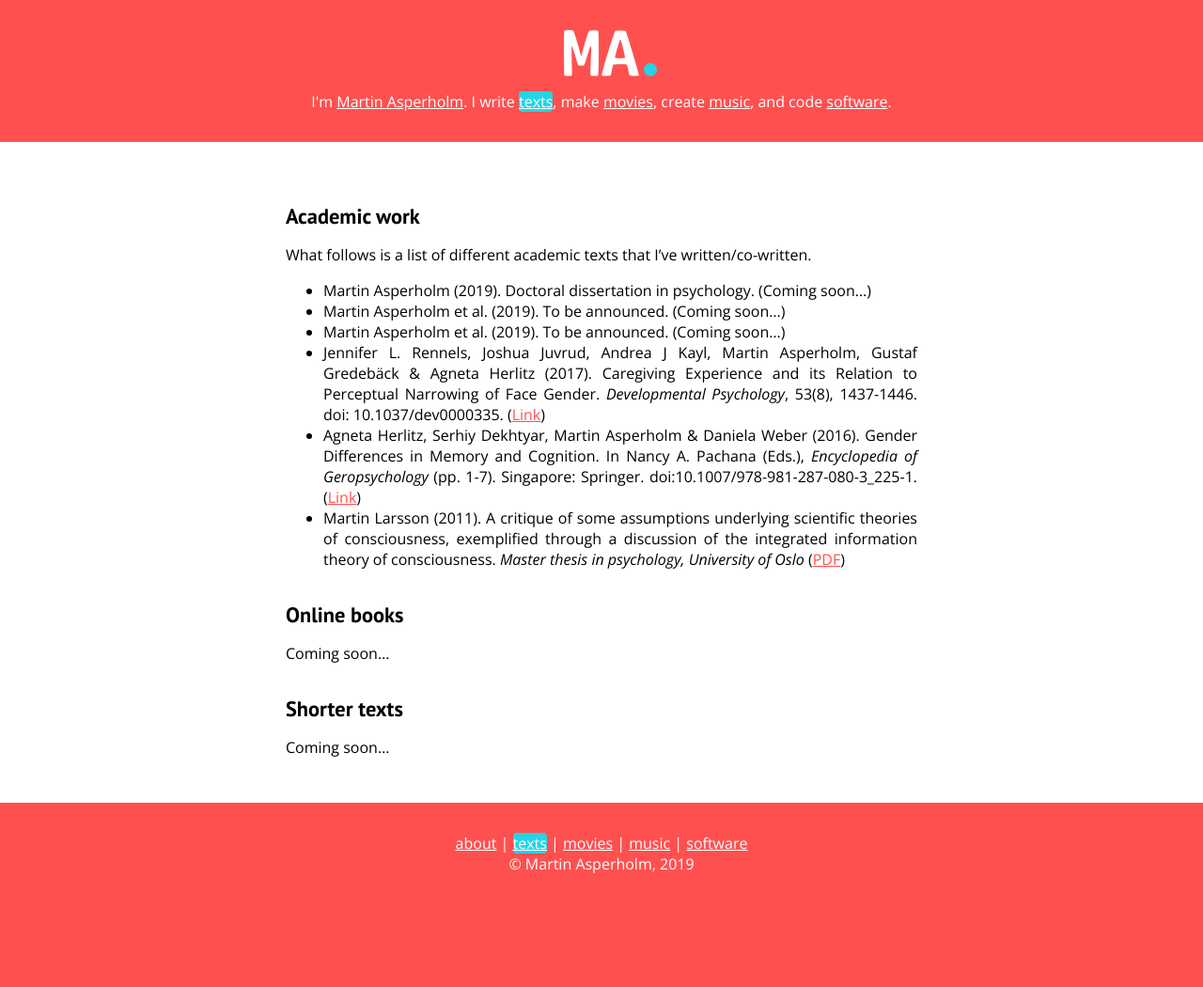
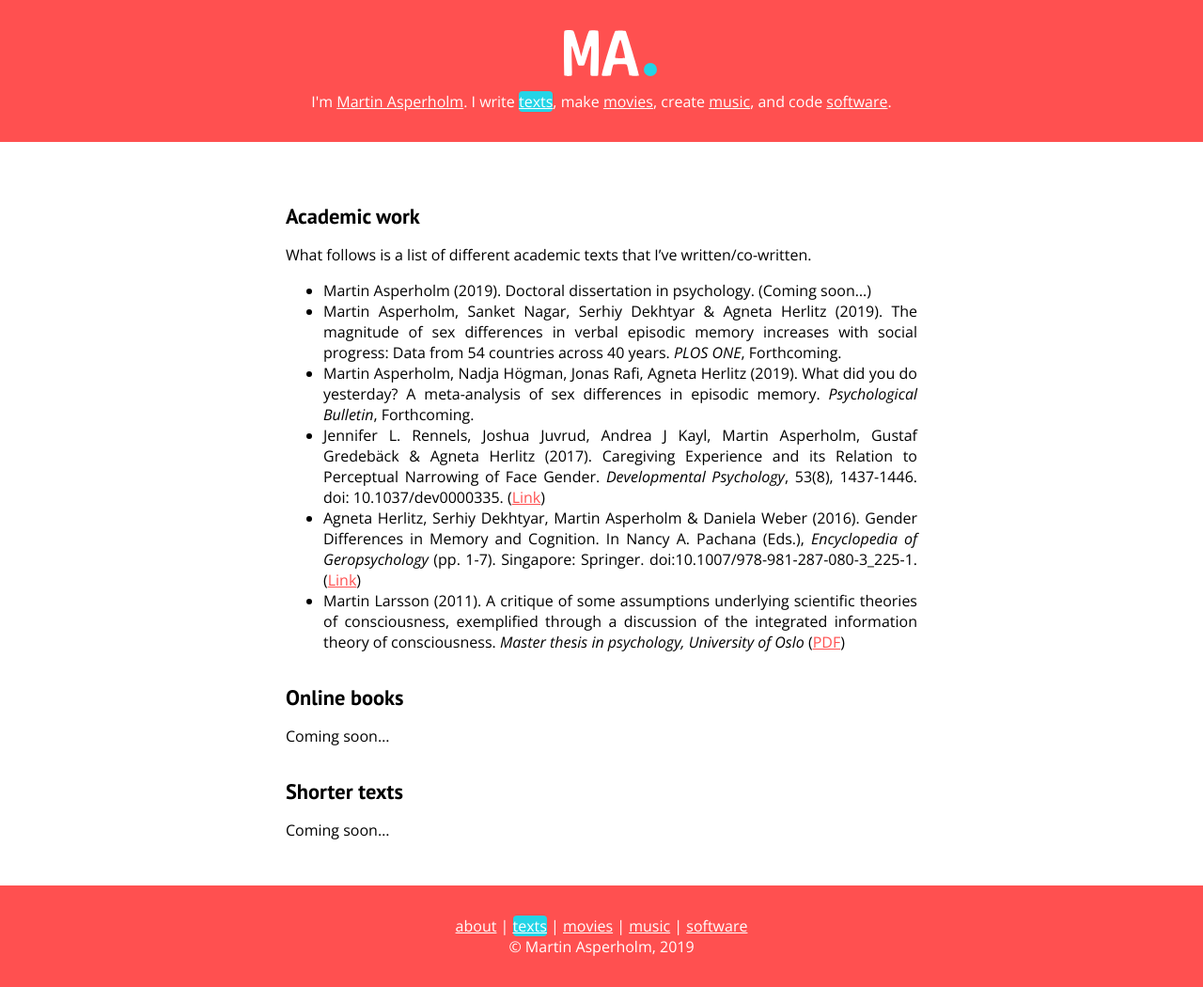
Before and after one commit to Speldosa/Speldosa.github.io, a Jekyll site: the page built from texts/index.md, in a window 1280 px wide. Shown: the whole page at 94% size. Built offline with Jekyll 4.4.1, drawn with Linux system fonts in a browser that asks for light colours; before the commit the page ends 962 px from its top, so only the background shows below that.

Commit message:
Added two forthcoming references.

```diff
--- a/texts/index.md
+++ b/texts/index.md
@@ -11,8 +11,8 @@ changefreq: monthly
 What follows is a list of different academic texts that I've written/co-written.
 
 * Martin Asperholm (2019). Doctoral dissertation in psychology. (Coming soon...)
-* Martin Asperholm et al. (2019). To be announced. (Coming soon...)
-* Martin Asperholm et al. (2019). To be announced. (Coming soon...)
+* Martin Asperholm, Sanket Nagar, Serhiy Dekhtyar & Agneta Herlitz (2019). The magnitude of sex differences in verbal episodic memory increases with social progress: Data from 54 countries across 40 years. *PLOS ONE*, Forthcoming.
+* Martin Asperholm, Nadja Högman, Jonas Rafi, Agneta Herlitz (2019). What did you do yesterday? A meta-analysis of sex differences in episodic memory. *Psychological Bulletin*, Forthcoming.
 * Jennifer L. Rennels, Joshua Juvrud, Andrea J Kayl, Martin Asperholm, Gustaf Gredebäck & Agneta Herlitz (2017). Caregiving Experience and its Relation to Perceptual Narrowing of Face Gender. *Developmental Psychology*, 53(8), 1437-1446. doi: 10.1037/dev0000335. ([Link](https://www.ncbi.nlm.nih.gov/pubmed/28594188))
 * Agneta Herlitz, Serhiy Dekhtyar, Martin Asperholm & Daniela Weber (2016). Gender Differences in Memory and Cognition. In Nancy A. Pachana (Eds.), *Encyclopedia of Geropsychology* (pp. 1-7). Singapore: Springer. doi:10.1007/978-981-287-080-3_225-1. ([Link](http://link.springer.com/referenceworkentry/10.1007/978-981-287-080-3_225-1))
 * Martin Larsson (2011). A critique of some assumptions underlying scientific theories of consciousness, exemplified through a discussion of the integrated information theory of consciousness. *Master thesis in psychology, University of Oslo* ([PDF](./Larsson - 2011 - A Critique of Scientific Theories of Consciousness.pdf))
```
